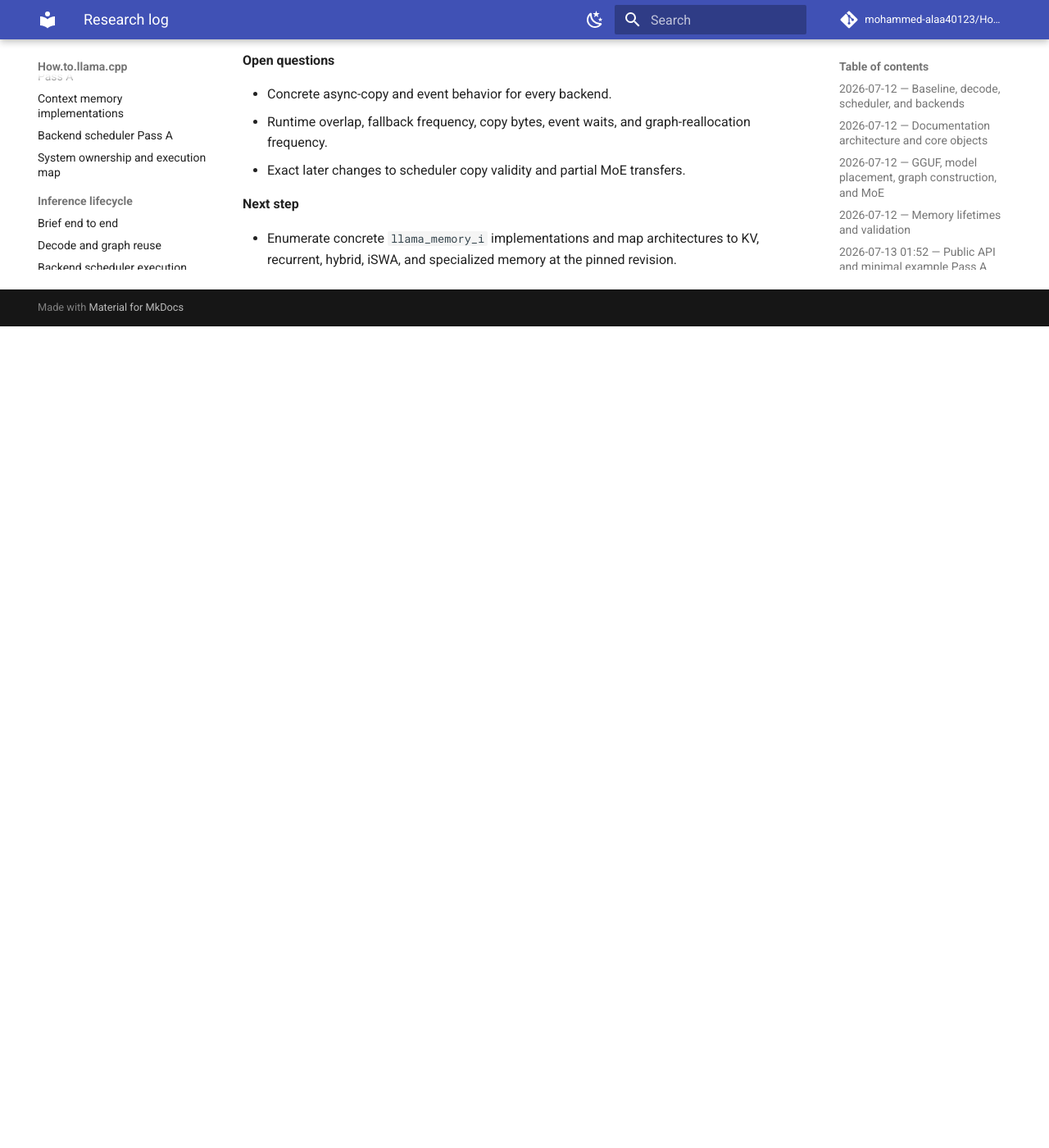
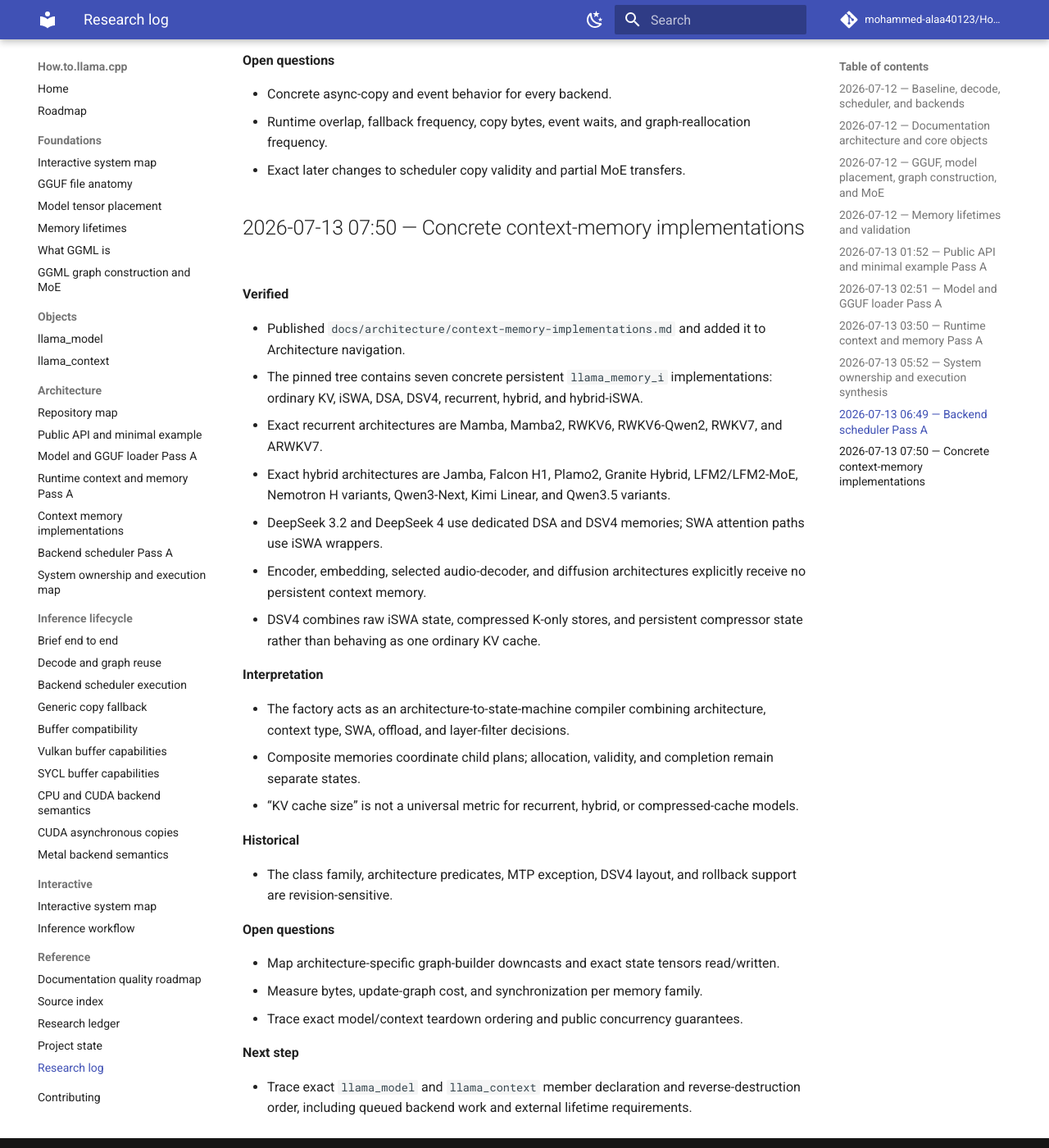
Before and after one commit to mohammed-alaa40123/How.to.llama.cpp, an MkDocs documentation site: the page built from docs/reference/research-log.md, in a window 1280 px wide and 1400 px high, scrolled down 5596 px. Shown: the whole window at 82% size. Built offline with MkDocs 1.6.1 and Material for MkDocs 9.7.7, drawn with Linux system fonts in a browser that asks for light colours; comment, search, counter and statistics services are not loaded; before the commit the page ends 5994 px from its top, so only the background shows below that.

Commit message:
docs: log context memory implementation mapping

```diff
--- a/docs/reference/research-log.md
+++ b/docs/reference/research-log.md
@@ -158,6 +158,34 @@ This is the concise chronological ledger. Detailed notes live under `logs/resear
 - Runtime overlap, fallback frequency, copy bytes, event waits, and graph-reallocation frequency.
 - Exact later changes to scheduler copy validity and partial MoE transfers.
 
+## 2026-07-13 07:50 — Concrete context-memory implementations
+
+**Verified**
+
+- Published `docs/architecture/context-memory-implementations.md` and added it to Architecture navigation.
+- The pinned tree contains seven concrete persistent `llama_memory_i` implementations: ordinary KV, iSWA, DSA, DSV4, recurrent, hybrid, and hybrid-iSWA.
+- Exact recurrent architectures are Mamba, Mamba2, RWKV6, RWKV6-Qwen2, RWKV7, and ARWKV7.
+- Exact hybrid architectures are Jamba, Falcon H1, Plamo2, Granite Hybrid, LFM2/LFM2-MoE, Nemotron H variants, Qwen3-Next, Kimi Linear, and Qwen3.5 variants.
+- DeepSeek 3.2 and DeepSeek 4 use dedicated DSA and DSV4 memories; SWA attention paths use iSWA wrappers.
+- Encoder, embedding, selected audio-decoder, and diffusion architectures explicitly receive no persistent context memory.
+- DSV4 combines raw iSWA state, compressed K-only stores, and persistent compressor state rather than behaving as one ordinary KV cache.
+
+**Interpretation**
+
+- The factory acts as an architecture-to-state-machine compiler combining architecture, context type, SWA, offload, and layer-filter decisions.
+- Composite memories coordinate child plans; allocation, validity, and completion remain separate states.
+- “KV cache size” is not a universal metric for recurrent, hybrid, or compressed-cache models.
+
+**Historical**
+
+- The class family, architecture predicates, MTP exception, DSV4 layout, and rollback support are revision-sensitive.
+
+**Open questions**
+
+- Map architecture-specific graph-builder downcasts and exact state tensors read/written.
+- Measure bytes, update-graph cost, and synchronization per memory family.
+- Trace exact model/context teardown ordering and public concurrency guarantees.
+
 **Next step**
 
-- Enumerate concrete `llama_memory_i` implementations and map architectures to KV, recurrent, hybrid, iSWA, and specialized memory at the pinned revision.
+- Trace exact `llama_model` and `llama_context` member declaration and reverse-destruction order, including queued backend work and external lifetime requirements.
```
